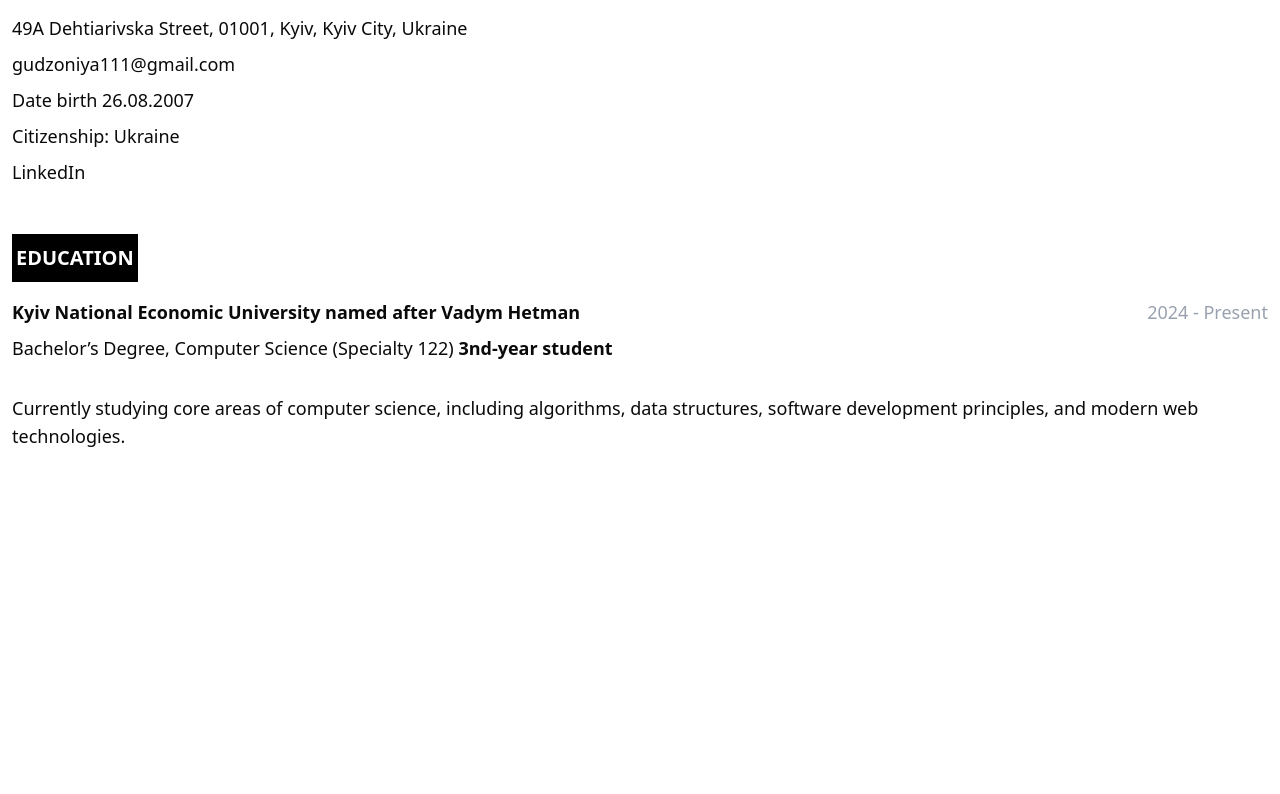
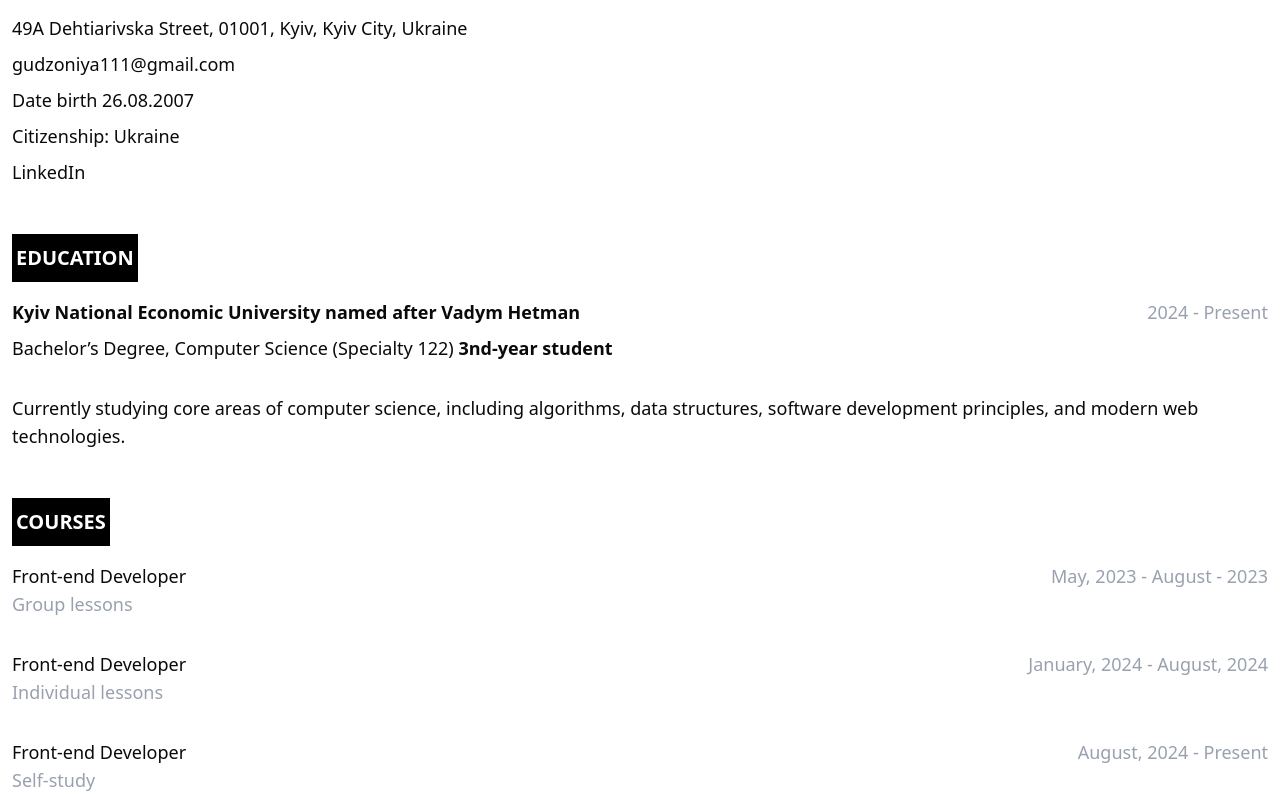
Before and after one commit to WebDevelpr/cv, a React (Vite) app: page / in a window 1280 px wide. Shown: the part 342-1136 px from the top of the page. Before the commit the page ends 800 px from the top, so only its background shows below. Built offline with nearby package versions, Linux system fonts and the light colour scheme.

Commit message:
add courses section to home-page

```diff
--- a/src/pages/home-page.tsx
+++ b/src/pages/home-page.tsx
@@ -45,6 +45,34 @@
           </div>
         </div>
       </section>
+      <section className='container mt-12'>
+        <div className='flex h-12 w-max items-center justify-center bg-black'>
+          <h2 className='m-1 text-xl font-semibold text-white'>COURSES</h2>
+        </div>
+        <div className='mt-4 space-y-2 text-lg'>
+          <div>
+            <div className='flex justify-between'>
+              <p>Front-end Developer </p>
+              <p className='text-gray-400'>May, 2023 - August - 2023</p>
+            </div>
+            <p className='text-gray-400'>Group lessons</p>
+          </div>
+          <div className='mt-8'>
+            <div className='flex justify-between'>
+              <p>Front-end Developer </p>
+              <p className='text-gray-400'>January, 2024 - August, 2024</p>
+            </div>
+            <p className='text-gray-400'>Individual lessons</p>
+          </div>
+          <div className='mt-8'>
+            <div className='flex justify-between'>
+              <p>Front-end Developer </p>
+              <p className='text-gray-400'>August, 2024 - Present</p>
+            </div>
+            <p className='text-gray-400'>Self-study</p>
+          </div>
+        </div>
+      </section>
     </>
   )
 }
```
